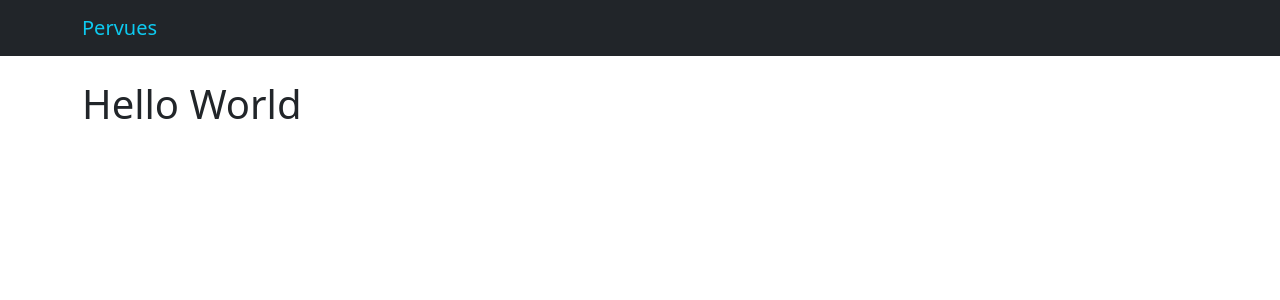
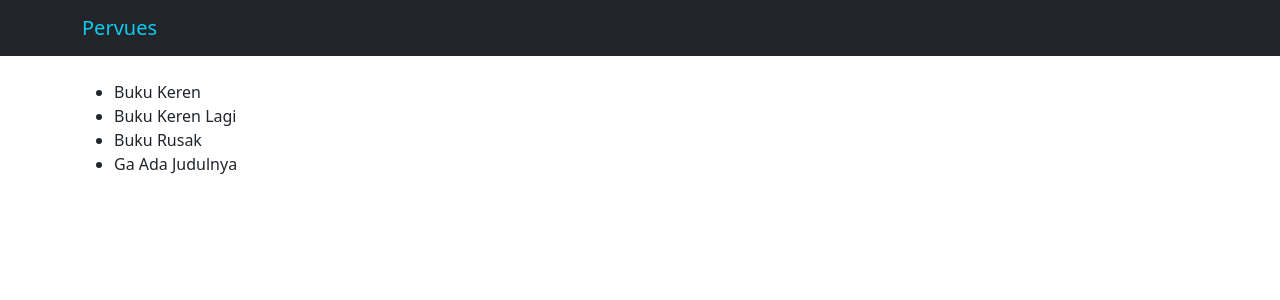
Before and after one commit to BayuDC/pervues, a Vue app: page / in a window 1280 px wide. Shown: the top 300 px of the page. Built offline with nearby package versions, Linux system fonts and the light colour scheme.

Commit message:
Load book data

```diff
--- a/src/App.vue
+++ b/src/App.vue
@@ -1,10 +1,22 @@
 <script>
 import Navbar from "./components/Navbar.vue";
+import BookList from "./components/BookList.vue";
 
 export default {
     name: "App",
     components: {
         Navbar,
+        BookList,
+    },
+    data() {
+        return {
+            books: [
+                { id: 1, title: "Buku Keren", author: "Saya Sendiri" },
+                { id: 2, title: "Buku Keren Lagi", author: "Saya Sendiri" },
+                { id: 3, title: "Buku Rusak", author: "Temen Saya" },
+                { id: 4, title: "Ga Ada Judulnya", author: "Ga Tau Siapa" },
+            ],
+        };
     },
 };
 </script>
@@ -14,6 +26,6 @@ export default {
         <Navbar />
     </div>
     <div class="container">
-        <h1>Hello World</h1>
+        <BookList :books="books" />
     </div>
 </template>
--- /dev/null
+++ b/src/components/BookList.vue
@@ -0,0 +1,12 @@
+<script>
+export default {
+    name: "BookList",
+    props: ["books"],
+};
+</script>
+
+<template>
+    <ul>
+        <li v-for="book in books" :key="book.id">{{ book.title }}</li>
+    </ul>
+</template>
```
